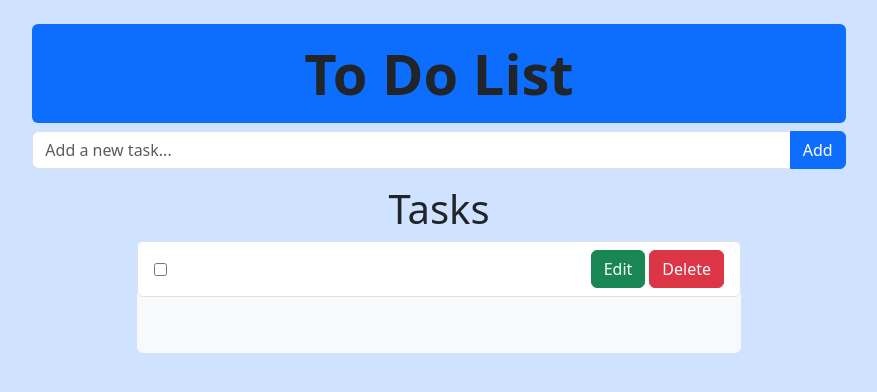
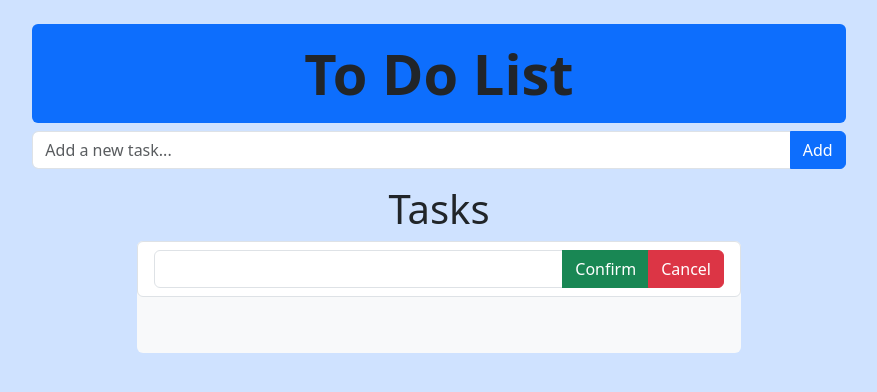
Before and after one commit to gjlander/DevDuoReactTodoList, a React (Vite) app in the folder ReactTodoList/: page / in a window 1280 px wide. Both pictures are taken after a click on the button "Edit". Shown: the top 392 px of the page, without its empty margins (201-1078 px from the left). Built offline with nearby package versions, Linux system fonts and the light colour scheme.

Commit message:
when you click edit button, task is replace with edit form, and when you click confirm or cancel it brings back the todoitem

```diff
--- a/ReactTodoList/components/EditForm.jsx
+++ b/ReactTodoList/components/EditForm.jsx
@@ -1,11 +1,19 @@
-function EditForm() {
+function EditForm({ editing, setEditing, toggleEditing }) {
     return (
         <div className="input-group">
             <input type="text" className="form-control" />
-            <button type="submit" className="btn btn-success">
+            <button
+                type="submit"
+                className="btn btn-success"
+                onClick={toggleEditing}
+            >
                 Confirm
             </button>
-            <button type="submit" className="btn btn-danger">
+            <button
+                type="submit"
+                className="btn btn-danger"
+                onClick={toggleEditing}
+            >
                 Cancel
             </button>
         </div>
--- a/ReactTodoList/components/Tasklist.jsx
+++ b/ReactTodoList/components/Tasklist.jsx
@@ -1,11 +1,13 @@
+import { useState } from "react";
 import TodoItem from "./TodoItem";
 function Tasklist() {
+    const [editing, setEditing] = useState(false);
     return (
         <div className="row justify-content-center">
             <div className="col col-lg-6">
                 <h2 className="display-6">Tasks</h2>
                 <ul className="list-group bg-light h-100 taskList">
-                    <TodoItem />
+                    <TodoItem editing={editing} setEditing={setEditing} />
                 </ul>
             </div>
         </div>
--- a/ReactTodoList/components/TodoItem.jsx
+++ b/ReactTodoList/components/TodoItem.jsx
@@ -1,9 +1,9 @@
 import EditForm from "./EditForm";
 
-function TodoItem() {
-    const displayOn = "d-flex me-auto";
-    const displayOff = "d-none me-auto";
-    function editBtnHandler() {}
+function TodoItem({ editing, setEditing }) {
+    const toggleEditing = () => {
+        setEditing((prev) => !prev);
+    };
     return (
         <li
             className="list-group-item
@@ -12,16 +12,26 @@ function TodoItem() {
             align-items-center
             gap-1"
         >
-            <div className={displayOn}>
+            {!editing ? (
+                <>
+                    <div className="d-flex me-auto">
                         <input type="checkbox" />
                         <label className="form-check-label todoText"></label>
                     </div>
-            <button type="submit" className="btn btn-success">
+                    <button
+                        type="submit"
+                        className="btn btn-success"
+                        onClick={toggleEditing}
+                    >
                         Edit
                     </button>
                     <button type="submit" className="btn btn-danger">
                         Delete
                     </button>
+                </>
+            ) : (
+                <EditForm toggleEditing={toggleEditing} />
+            )}
         </li>
     );
 }
```
Lines whose indentation alone changed are shown as unchanged.
